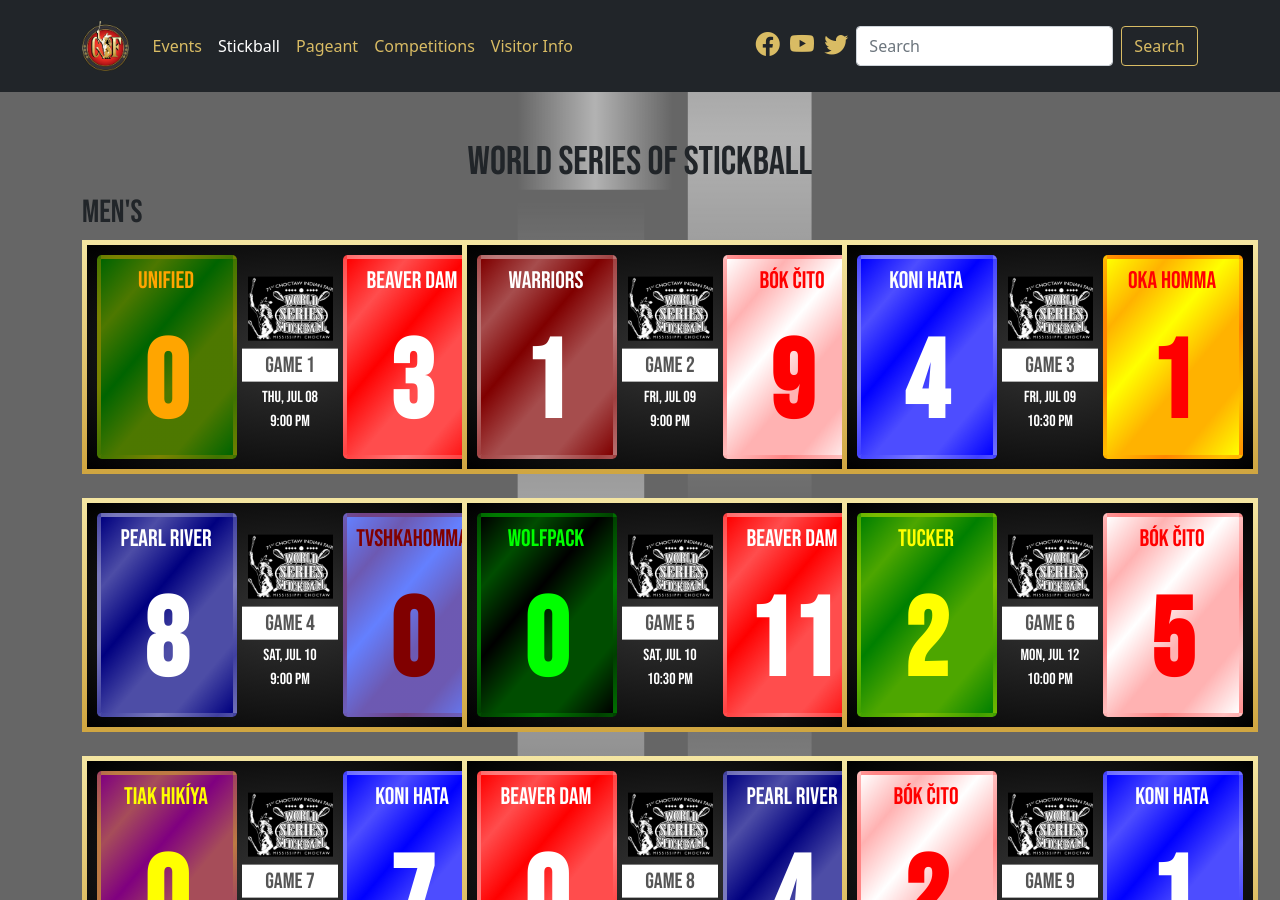
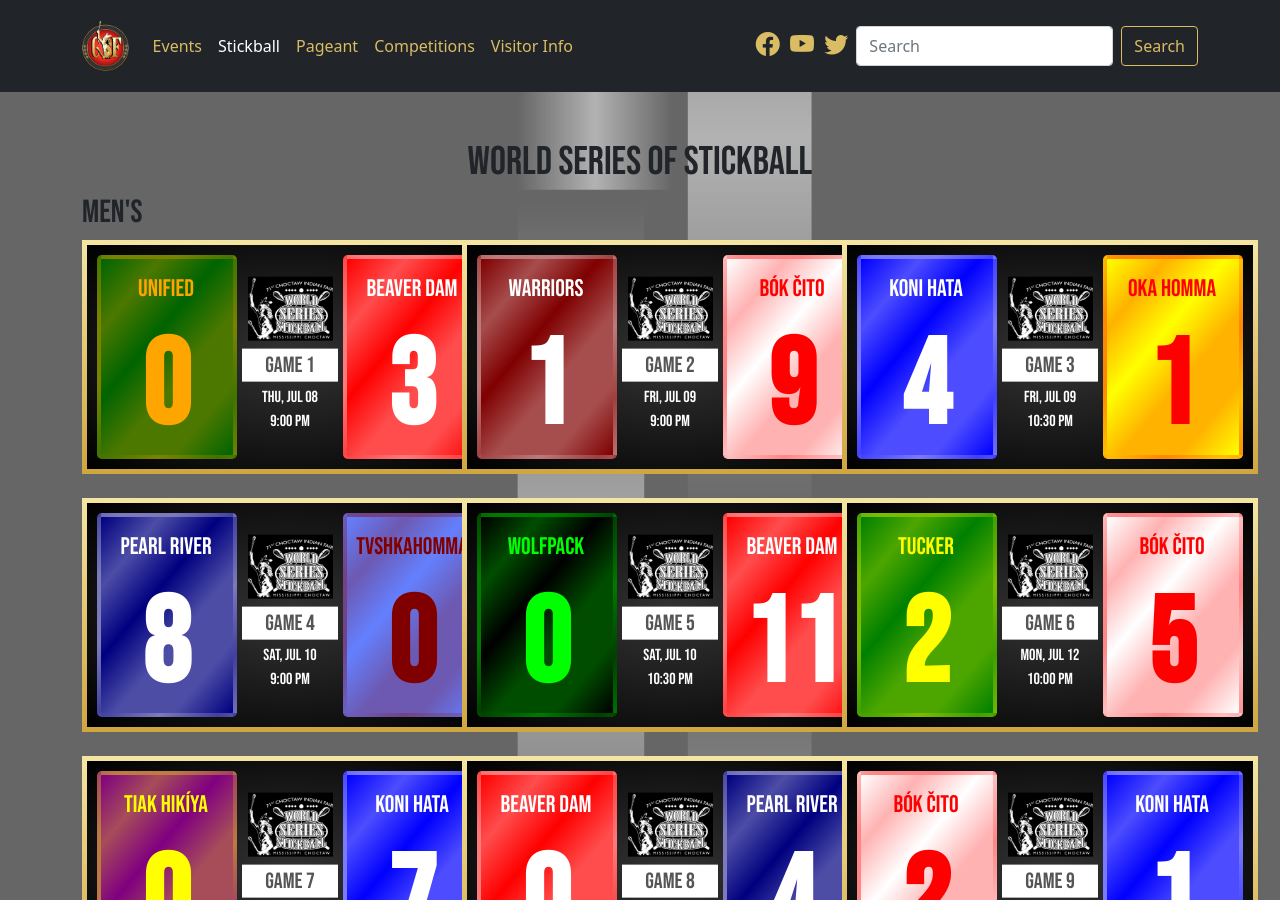
Before and after one commit to smattera/smattera.github.io, a Jekyll site: the page built from stickball/index.md, in a window 1280 px wide and 900 px high. Built offline with Jekyll 4.4.1, drawn with Linux system fonts in a browser that asks for light colours; nearby versions of some CDN libraries.

Commit message:
Update game.html

```diff
--- a/_includes/game.html
+++ b/_includes/game.html
@@ -3,8 +3,8 @@
   <div class="card-gold-border text-center text-white mx-auto position-relative p-3" style="width: 416px; height: 234px; background: radial-gradient(#333, #000);">
     <div class="position-absolute top-50 start-0 translate-middle-y rounded-3" style="width: 140px; height: 204px; background: linear-gradient(130deg, rgba({{ include.t1c2 }}, 0), rgba({{ include.t1c2 }}, 0.3), rgba({{ include.t1c2 }}, 0), rgba({{ include.t1c2 }}, 0.3), rgba({{ include.t1c2 }}, 0.3), rgba({{ include.t1c2 }}, 0)), rgba({{ include.t1c }}, 1); color: rgba({{ include.t1c2 }},1); margin-left: 10px; border: 4px solid rgba({{ include.t1c2 }}, 0.25);">
       <div class="position-relative fw-bold" style="width:130px;height:194px;">
-        <p class="h4 pt-2">{{ include.t1 }}</p>
-        <p class="position-absolute bottom-0 start-50 translate-middle-x" style="font-size: 110px; margin-bottom: -15px;">{{ include.t1s }}</p>
+        <p class="h4 pt-3">{{ include.t1 }}</p>
+        <p class="position-absolute bottom-0 start-50 translate-middle-x" style="font-size: 120px; margin-bottom: -25px;">{{ include.t1s }}</p>
       </div>
     </div>
     <div class="position-absolute top-50 start-50 translate-middle" style="width: 96px;">
@@ -16,8 +16,8 @@
     </div>
     <div class="position-absolute top-50 end-0 translate-middle-y rounded-3" style="width: 140px; height: 204px; background: linear-gradient(130deg, rgba({{ include.t2c2 }}, 0), rgba({{ include.t2c2 }}, 0.3), rgba({{ include.t2c2 }}, 0), rgba({{ include.t2c2 }}, 0.3), rgba({{ include.t2c2 }}, 0.3), rgba({{ include.t2c2 }}, 0)), rgba({{ include.t2c }}, 1.0); white; color: rgba({{ include.t2c2 }},1);margin-right: 10px; border: 4px solid rgba({{ include.t2c2 }}, 0.25);">
       <div class="position-relative fw-bold" style="width:130px;height:194px;">
-        <p class="h4 pt-2">{{ include.t2 }}</p>
-        <p class="position-absolute bottom-0 start-50 translate-middle-x" style="font-size: 110px; margin-bottom: -15px;">{{ include.t2s }}</p>
+        <p class="h4 pt-3">{{ include.t2 }}</p>
+        <p class="position-absolute bottom-0 start-50 translate-middle-x" style="font-size: 120px; margin-bottom: -25px;">{{ include.t2s }}</p>
       </div>
     </div>
   </div>
```
